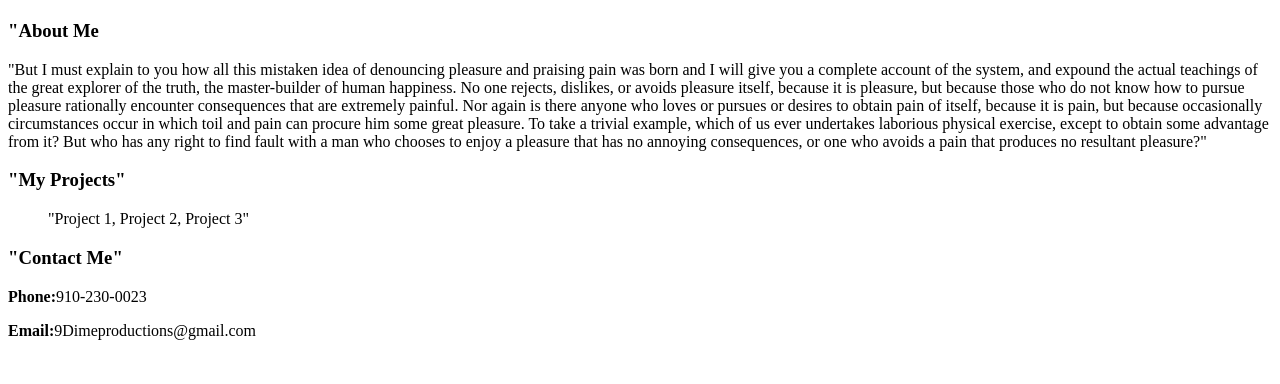
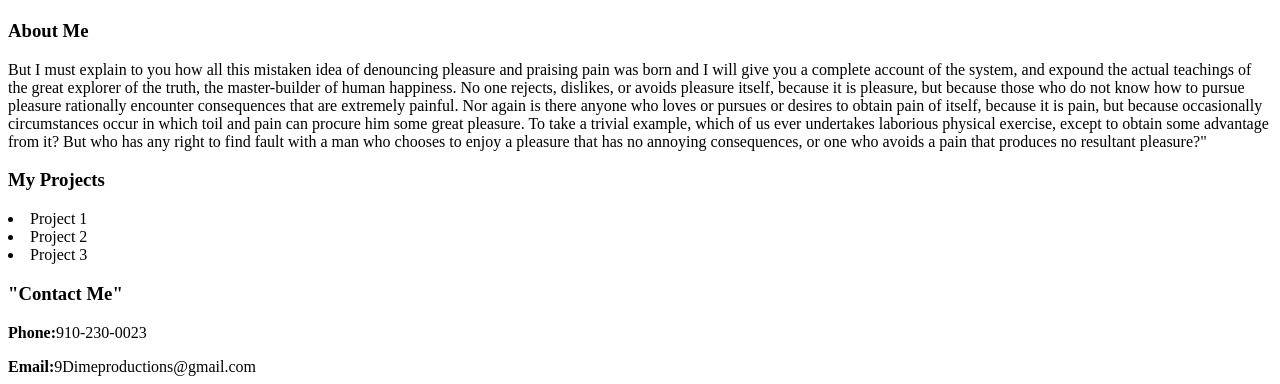
Before and after one commit to BrandonNewkirk/Brandon_Portfolio, a plain HTML site: page index.html in a window 1280 px wide. Shown: the part 540-924 px from the top of the page. Before the commit the page ends 888 px from the top, so only its background shows below. Drawn offline with Linux system fonts and the light colour scheme.

Commit message:
adding brandon portfolio

```diff
--- a/index.html
+++ b/index.html
@@ -16,10 +16,14 @@
     <hr>
     <P>My <em>favorite</em> thing about programming is problem-solving."</P>
     <img src="https://media.licdn.com/dms/image/C4E03AQEtH9VpQTqVmw/profile-displayphoto-shrink_800_800/0/1551321723459?e=2147483647&v=beta&t=6-Sub2Xzs13O86jdfOlkuyrkWpGnAJ0GKZpxI4bWbzA" alt="Carolina's Finest">
-    <h3>"About Me</h3>
-    <p>"But I must explain to you how all this mistaken idea of denouncing pleasure and praising pain was born and I will give you a complete account of the system, and expound the actual teachings of the great explorer of the truth, the master-builder of human happiness. No one rejects, dislikes, or avoids pleasure itself, because it is pleasure, but because those who do not know how to pursue pleasure rationally encounter consequences that are extremely painful. Nor again is there anyone who loves or pursues or desires to obtain pain of itself, because it is pain, but because occasionally circumstances occur in which toil and pain can procure him some great pleasure. To take a trivial example, which of us ever undertakes laborious physical exercise, except to obtain some advantage from it? But who has any right to find fault with a man who chooses to enjoy a pleasure that has no annoying consequences, or one who avoids a pain that produces no resultant pleasure?"</p>
-    <h3>"My Projects"</h3>
-<ul>"Project 1, Project 2, Project 3"</ul>
+    <h3>About Me</h3>
+    <p>But I must explain to you how all this mistaken idea of denouncing pleasure and praising pain was born and I will give you a complete account of the system, and expound the actual teachings of the great explorer of the truth, the master-builder of human happiness. No one rejects, dislikes, or avoids pleasure itself, because it is pleasure, but because those who do not know how to pursue pleasure rationally encounter consequences that are extremely painful. Nor again is there anyone who loves or pursues or desires to obtain pain of itself, because it is pain, but because occasionally circumstances occur in which toil and pain can procure him some great pleasure. To take a trivial example, which of us ever undertakes laborious physical exercise, except to obtain some advantage from it? But who has any right to find fault with a man who chooses to enjoy a pleasure that has no annoying consequences, or one who avoids a pain that produces no resultant pleasure?"</p>
+    <h3>My Projects</h3>
+    <li>Project 1</li>
+    <li>Project 2</li>
+    <li>Project 3</li>
+</Hr>
+
 <h3>"Contact Me"</h3>
 <p><b>Phone:</b>910-230-0023</p>
 <a><b>Email:</b>9Dimeproductions@gmail.com</a>
```
